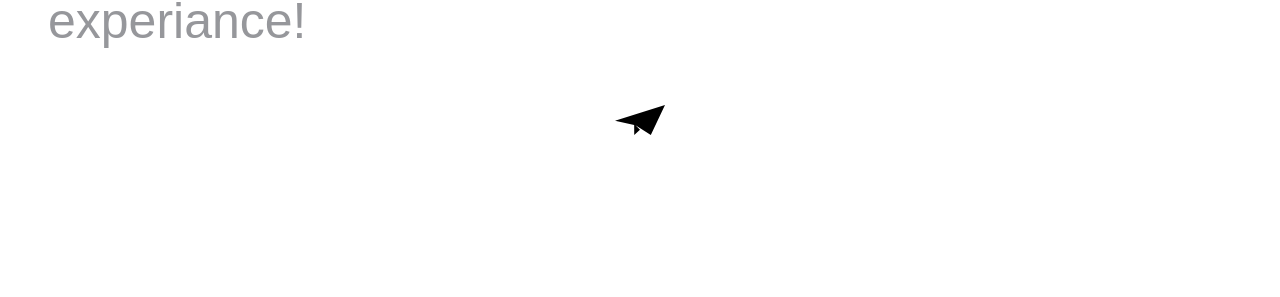
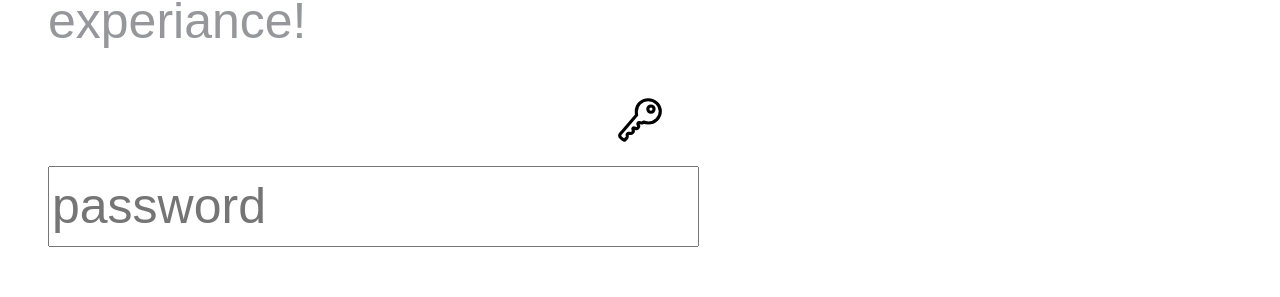
Before and after one commit to TomaszSarmata/shop-pay, a Next.js app: page /signin in a window 1280 px wide. Shown: the part 497-794 px from the top of the page. Built offline with nearby package versions, Linux system fonts and the light colour scheme; no server answers.

Commit message:
added one more dynamic icon and then passed another property "placeholder" to display the right text in the input field

```diff
--- a/components/shared/inputs/login-input/index.js
+++ b/components/shared/inputs/login-input/index.js
@@ -1,17 +1,21 @@
 import styles from "./styles.module.scss";
 import { BiUser } from "react-icons/bi";
+import { IoKeyOutline } from "react-icons/io5";
 import { SiMinutemailer } from "react-icons/si";
 
-export default function LoginInput({ icon }) {
+export default function LoginInput({ icon, placeholder }) {
   return (
     <div className={styles.input}>
       {icon == "user" ? (
         <BiUser></BiUser>
       ) : icon == "email" ? (
         <SiMinutemailer></SiMinutemailer>
+      ) : icon == "password" ? (
+        <IoKeyOutline></IoKeyOutline>
       ) : (
         ""
       )}
+      <input type="text" placeholder={placeholder} />
     </div>
   );
 }
--- a/pages/signin.js
+++ b/pages/signin.js
@@ -28,7 +28,10 @@ export default function signin() {
             <Formik>
               {(form) => (
                 <Form>
-                  <LoginInput icon="email"></LoginInput>
+                  <LoginInput
+                    placeholder="password"
+                    icon="password"
+                  ></LoginInput>
                 </Form>
               )}
             </Formik>
```
